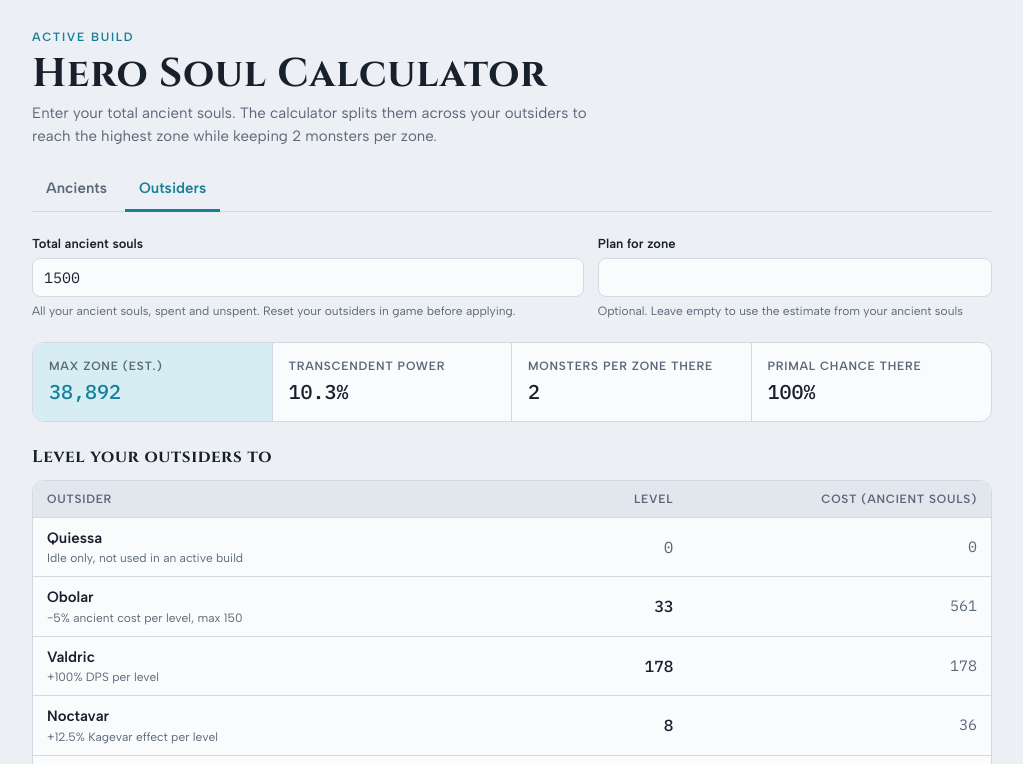
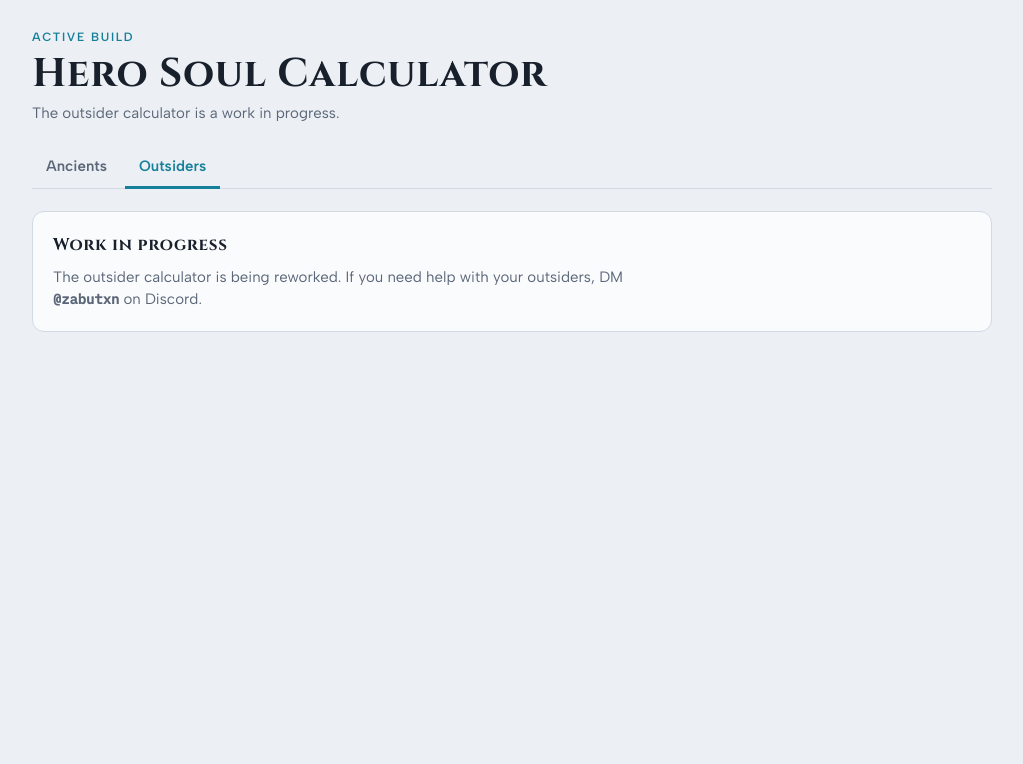
Before and after one commit to Zabutxn/Hero-Soul-Calculator, a plain HTML site: page index.html in a window 1280 px wide. Both pictures are taken after a click on the tab "Outsiders". Shown: the top 764 px of the page, without its empty margins (128-1151 px from the left). Drawn offline with Linux system fonts and the light colour scheme.

Commit message:
Replace outsider calculator with a work-in-progress notice
Co-Authored-By: Claude Opus 5.5 <noreply@anthropic.com>
Claude-Session: https://claude.ai/code/session_01H9CWpRJWks9WLAvrv6UCNx

```diff
--- a/index.html
+++ b/index.html
@@ -69,6 +69,8 @@ header { display: grid; gap: 6px; }
 .lvl.zero { color: var(--muted); font-weight: 400; }
 .why { display: block; font-size: 12px; color: var(--muted); }
 .notes-list { margin: 0; padding-left: 18px; color: var(--danger); font-size: 14px; }
+.wip { display: grid; gap: 8px; background: var(--surface); border: 1px solid var(--line); border-radius: 12px; padding: 20px; }
+.wip p { margin: 0; color: var(--muted); max-width: 62ch; }
 .eyebrow { font-size: 12px; font-weight: 600; letter-spacing: .14em; text-transform: uppercase; color: var(--soul); margin: 0; }
 h1 { font-family: var(--font-display); font-weight: 700; font-size: clamp(28px, 5vw, 40px); line-height: 1.1; margin: 0; text-wrap: balance; letter-spacing: .02em; }
 .lede { margin: 0; color: var(--muted); max-width: 62ch; }
@@ -229,51 +231,10 @@ code, .mono { font-family: var(--font-num); font-size: .92em; }
   </div>
 
   <div class="panel" id="tab-outsiders" role="tabpanel" aria-labelledby="tabbtn-outsiders" hidden>
-    <section class="settings two" aria-label="Your ancient souls">
-      <div class="field">
-        <label for="as">Total ancient souls</label>
-        <input type="text" id="as" inputmode="numeric" autocomplete="off" spellcheck="false">
-        <span class="hint">All your ancient souls, spent and unspent. Reset your outsiders in game before applying.</span>
-        <span class="err" id="as-err" hidden></span>
-      </div>
-      <div class="field">
-        <label for="oz">Plan for zone</label>
-        <input type="text" id="oz" inputmode="numeric" autocomplete="off" spellcheck="false">
-        <span class="hint">Optional. Leave empty to use the estimate from your ancient souls</span>
-        <span class="err" id="oz-err" hidden></span>
-      </div>
+    <section class="wip">
+      <h2>Work in progress</h2>
+      <p>The outsider calculator is being reworked. If you need help with your outsiders, DM <strong class="mono">@zabutxn</strong> on Discord.</p>
     </section>
-
-    <section class="summary" aria-live="polite">
-      <div class="stat zones"><span class="k">Max zone (est.)</span><span class="v" id="o-zone">—</span></div>
-      <div class="stat"><span class="k">Transcendent power</span><span class="v" id="o-tp">—</span></div>
-      <div class="stat"><span class="k">Monsters per zone there</span><span class="v" id="o-mpz">—</span></div>
-      <div class="stat"><span class="k">Primal chance there</span><span class="v" id="o-primal">—</span></div>
-    </section>
-    <ul class="notes-list" id="o-notes" hidden></ul>
-
-    <section style="display:grid;gap:10px">
-      <h2>Level your outsiders to</h2>
-      <div class="table-wrap">
-        <table>
-          <thead><tr><th>Outsider</th><th class="num">Level</th><th class="num">Cost (ancient souls)</th></tr></thead>
-          <tbody id="o-rows"></tbody>
-        </table>
-      </div>
-      <p class="message" id="o-total"></p>
-    </section>
-
-    <details>
-      <summary>How the outsider levels are decided</summary>
-      <div class="body">
-        <p><strong>Max zone.</strong> Each primal boss gives transcendent-power souls that grow with the zone, until they hit a cap of 5% of the hero souls you sacrificed. After that point souls grow slowly, and you only push a little further on damage. The estimate is tuned to a real run where 480 ancient souls reached zone 26,000 with heroes up to Wepwawet. The extra damage from Tsuchi through Madzi is added on top, which pushes you further. That also means more Noctavar levels to keep 2 monsters per zone. It comes from your ancient souls alone. If you know a better number, enter it under "Plan for zone".</p>
-        <p><strong>Noctavar</strong> gets enough levels to keep 2 monsters per zone all the way to that zone. Monsters per zone start at 10 and rise by 0.1 every 500 zones. It assumes Kagevar is levelled from the 1% share on the Ancients tab.</p>
-        <p><strong>Evocar</strong> gets enough levels to keep primal bosses at 100%, assuming Animus is levelled from the same 1% share.</p>
-        <p><strong>Trovana</strong> gets enough levels for a 100% treasure chest chance at that zone, as long as that costs no more than 5% of your ancient souls. Chest chance starts at 1% and drops slightly every 500 zones. Questra multiplies it, and Trovana makes Questra stronger.</p>
-        <p><strong>The rest</strong> goes to Obolar, Valdric, Harrowyn and Virulen, one soul at a time, to whichever adds the most damage. Obolar makes every ancient cheaper, Valdric doubles, triples and so on your DPS, and Virulen lowers boss HP. Harrowyn speeds up your soul income only until the cap, so it fades out as your ancient souls grow.</p>
-        <p><strong>Quiessa and Aeonis stay at 0.</strong> Quiessa only helps idle play. Aeonis only matters if your boss timer drops below the 5 seconds your run ends at.</p>
-      </div>
-    </details>
   </div>
 </div>
 
@@ -706,6 +667,7 @@ const OUT_WHY = {
   orph: "Only needed if your boss timer drops below 5 seconds",
 };
 function renderOutsiders() {
+  if (!$("as")) return;
   const asTxt = $("as").value.trim().replace(/[,_\s]/g, "");
   const as = asTxt ? Number(asTxt) : NaN;
   const ozTxt = $("oz").value.trim().replace(/[,_\s]/g, "");
@@ -737,7 +699,7 @@ function renderOutsiders() {
 
 const LEDES = {
   ancients: "Enter your unspent hero souls and current ancient levels. The calculator spends the souls where they push your next ascension the furthest.",
-  outsiders: "Enter your total ancient souls. The calculator splits them across your outsiders to reach the highest zone while keeping 2 monsters per zone.",
+  outsiders: "The outsider calculator is a work in progress.",
 };
 function showTab(name) {
   if (!LEDES[name]) name = "ancients";
@@ -752,7 +714,7 @@ $("tabbtn-ancients").addEventListener("click", () => showTab("ancients"));
 $("tabbtn-outsiders").addEventListener("click", () => showTab("outsiders"));
 window.addEventListener("hashchange", () => showTab(location.hash.slice(1)));
 
-const FIELDS = ["souls", "chor", "zone", "as", "oz"];
+const FIELDS = ["souls", "chor", "zone"];
 function apply(d) {
   FIELDS.forEach(f => { if (d[f] !== undefined) $(f).value = d[f]; });
   ALL.forEach(a => { $("lv-" + a.id).value = (d.levels && d.levels[a.id]) || ""; });
@@ -770,9 +732,7 @@ if (saved) { apply(saved); usingExample = !!saved.example; } else apply(EXAMPLE)
 document.addEventListener("input", e => { if (e.target.id === "as" || e.target.id === "oz") { renderOutsiders(); save(); return; } if (e.target.matches("input")) { if (e.target.id.startsWith("lv-") || e.target.id === "souls") usingExample = false; render(); } });
 $("btn-example").addEventListener("click", () => { apply(EXAMPLE); usingExample = true; render(); });
 $("btn-clear").addEventListener("click", () => { ALL.forEach(a => { $("lv-" + a.id).value = ""; }); $("souls").value = ""; usingExample = false; render(); });
-if (!$("as").value) $("as").value = "1500";
 render();
-renderOutsiders();
 showTab(location.hash.slice(1));
 </script>
 </body>
```
